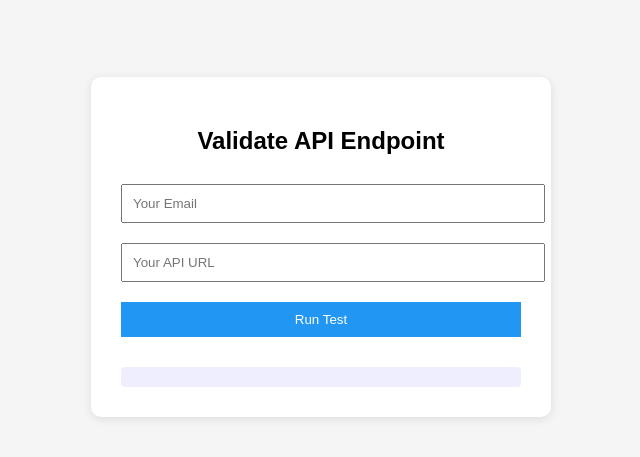
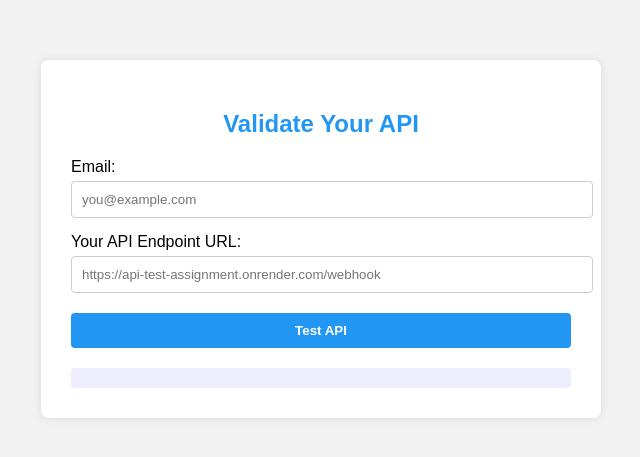
Before and after one commit to KennethMasilela/api_test_assignment, a website: page index.html in a window 1280 px wide. Shown: the part 161-618 px from the top of the page, without its empty margins (319-959 px from the left). Drawn offline with Linux system fonts and the light colour scheme.

Commit message:
other updates

```diff
--- a/index.html
+++ b/index.html
@@ -1,56 +1,77 @@
 <!DOCTYPE html>
 <html lang="en">
 <head>
-  <meta charset="UTF-8">
-  <title>Junior Dev API Validator</title>
+  <meta charset="UTF-8" />
+  <meta name="viewport" content="width=device-width, initial-scale=1.0"/>
+  <title>Junior Dev API Test</title>
   <style>
     body {
       font-family: Arial, sans-serif;
-      background: #f5f5f5;
+      background: #f2f2f2;
       display: flex;
       justify-content: center;
       align-items: center;
-      height: 100vh;
+      min-height: 100vh;
+      margin: 0;
     }
     .container {
       background: #fff;
       padding: 30px;
-      border-radius: 10px;
-      box-shadow: 0 2px 10px rgba(0,0,0,0.1);
+      border-radius: 8px;
+      box-shadow: 0 0 10px rgba(0,0,0,0.1);
+      width: 100%;
+      max-width: 500px;
+    }
+    h2 {
       text-align: center;
-      width: 400px;
+      color: #2196F3;
     }
-    input, button {
+    label {
+      display: block;
+      margin-top: 15px;
+    }
+    input {
       width: 100%;
       padding: 10px;
-      margin: 10px 0;
+      margin-top: 5px;
+      border: 1px solid #ccc;
+      border-radius: 4px;
     }
     button {
-      background-color: #2196F3;
+      margin-top: 20px;
+      width: 100%;
+      padding: 10px;
+      background: #2196F3;
       color: white;
       border: none;
+      border-radius: 4px;
+      font-weight: bold;
       cursor: pointer;
     }
     button:hover {
-      background-color: #0b7dda;
+      background: #0b7dda;
     }
     #result {
       margin-top: 20px;
       background: #eef;
       padding: 10px;
       border-radius: 4px;
-      color: #333;
     }
   </style>
 </head>
 <body>
   <div class="container">
-    <h2>Validate API Endpoint</h2>
+    <h2>Validate Your API</h2>
     <form id="testForm">
-      <input type="email" id="email" placeholder="Your Email" required />
-      <input type="url" id="url" placeholder="Your API URL" required />
-      <button type="submit">Run Test</button>
+      <label>Email:</label>
+      <input type="email" id="email" required placeholder="you@example.com" />
+
+      <label>Your API Endpoint URL:</label>
+      <input type="url" id="url" required placeholder="https://api-test-assignment.onrender.com/webhook" />
+
+      <button type="submit">Test API</button>
     </form>
+
     <div id="result"></div>
   </div>
 
@@ -59,17 +80,16 @@
       e.preventDefault();
       const email = document.getElementById("email").value;
       const url = document.getElementById("url").value;
-      const testURL = `https://yhxzjyykdsfkdrmdxgho.supabase.co/functions/v1/junior-dev?url=${encodeURIComponent(url)}&email=${encodeURIComponent(email)}`;
+      const testUrl = `https://yhxzjyykdsfkdrmdxgho.supabase.co/functions/v1/junior-dev?url=${encodeURIComponent(url)}&email=${encodeURIComponent(email)}`;
 
       const resultDiv = document.getElementById("result");
-      resultDiv.textContent = "⏳ Testing...";
-
+      resultDiv.textContent = "⏳ Testing your API...";
       try {
-        const response = await fetch(testURL);
+        const response = await fetch(testUrl);
         const data = await response.text();
         resultDiv.textContent = `✅ Response:\n${data}`;
-      } catch (error) {
-        resultDiv.textContent = `❌ Error: ${error.message}`;
+      } catch (err) {
+        resultDiv.textContent = `❌ Error: ${err.message}`;
       }
     });
   </script>
```
